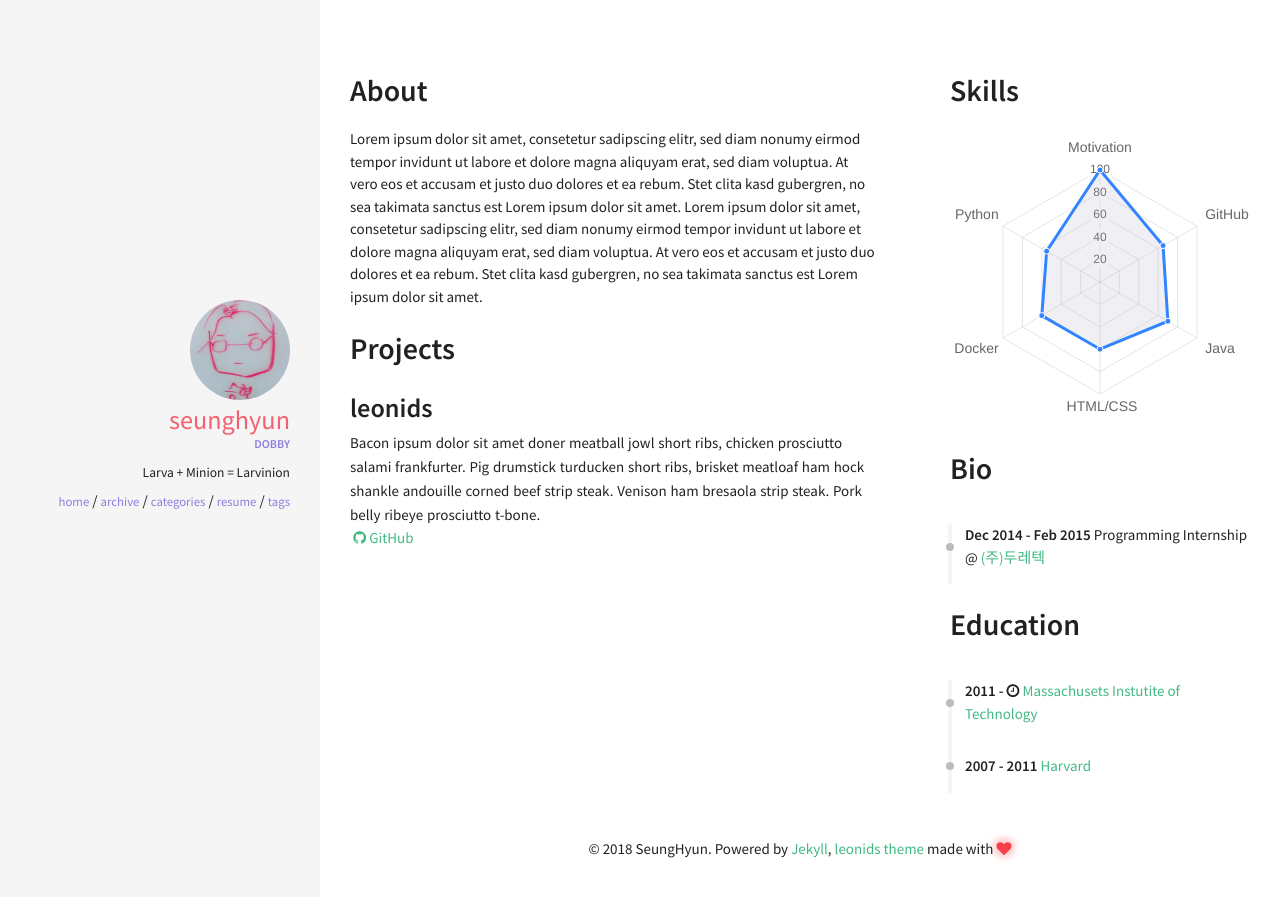
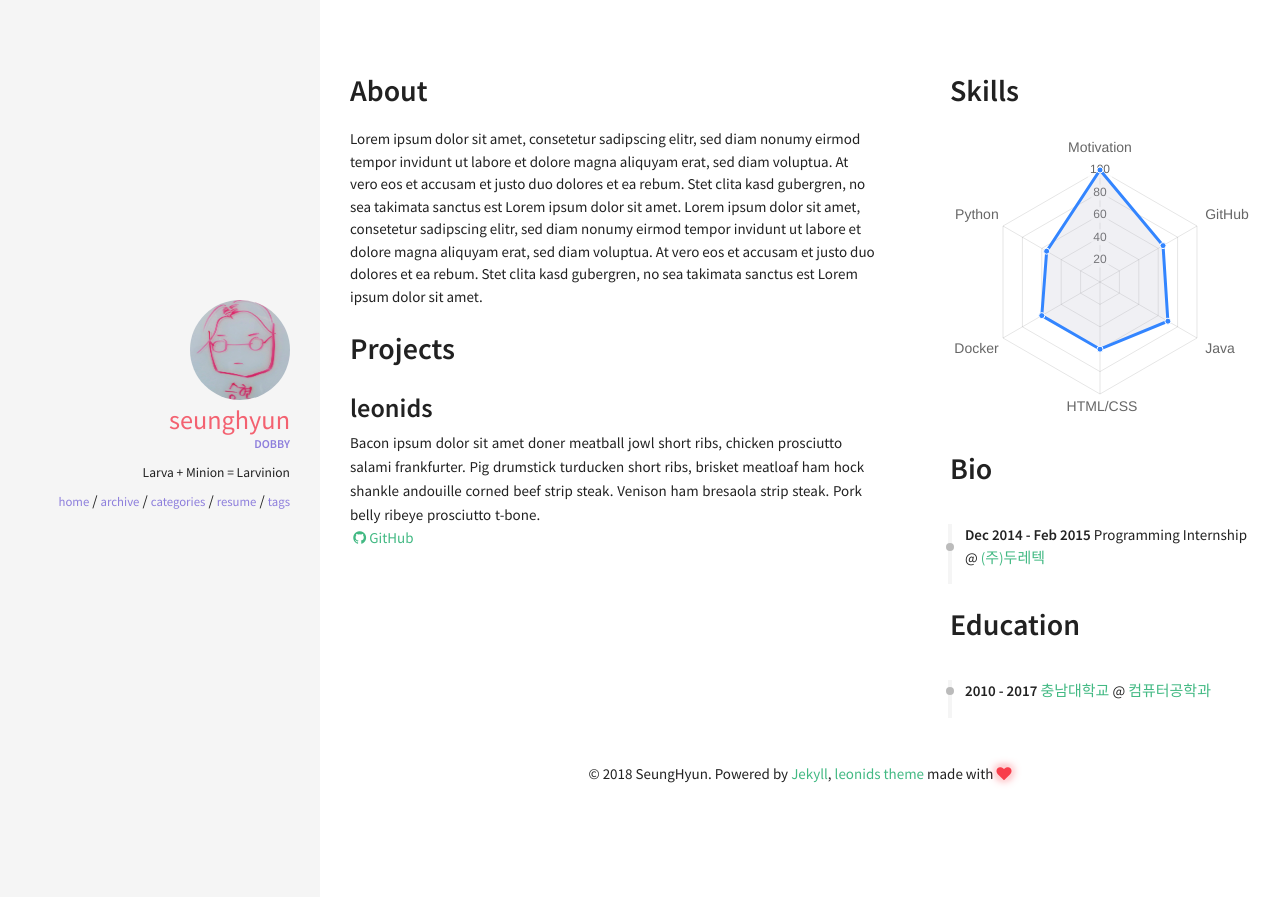
Before and after one commit to larvinion/larvinion.github.io, a Jekyll site: the page built from resume.html, in a window 1280 px wide. Shown: the top 897 px of the page. Built offline with Jekyll 4.4.1, drawn with Linux system fonts in a browser that asks for light colours; nearby versions of some CDN libraries.

Commit message:
Update resume education

```diff
--- a/_data/index/education.yml
+++ b/_data/index/education.yml
@@ -1,8 +1,10 @@
-- name: Massachusets Instutite of Technology
-  link: http://web.mit.edu/
-  date: 2011 - <i class="fa fa-clock-o" aria-hidden="true" title="Until Now"></i>
-  descr: <br> (expected graduation in 2019)
+# - name: Massachusets Instutite of Technology
+#   link: http://web.mit.edu/
+#   date: 2011 - <i class="fa fa-clock-o" aria-hidden="true" title="Until Now"></i>
+#   descr: <br> (expected graduation in 2019)
 
-- name: Harvard
-  link: http://www.harvard.edu/
-  date: 2007 - 2011
+- name: 충남대학교
+  major: 컴퓨터공학과
+  link: http://plus.cnu.ac.kr
+  major_link: http://computer.cnu.ac.kr
+  date: 2010 - 2017
--- a/_includes/sections/education.html
+++ b/_includes/sections/education.html
@@ -4,7 +4,7 @@
 <div class="archive">
   <div class="timeline" id="timeline">
     {% for career in site.data.index.education %}
-          <div class="archive-title bio"><div class="archive-year"><strong>{{ career.date }}</strong> <a href="{{ career.link }}">{{ career.name }}</a></div></div>
+          <div class="archive-title bio"><div class="archive-year"><strong>{{ career.date }}</strong> <a href="{{ career.link }}">{{ career.name }}</a> @ <a href="{{ career.major_link }}">{{ career.major }}</a></div></div>
     {% endfor %}
   </div>
 </div>
```
